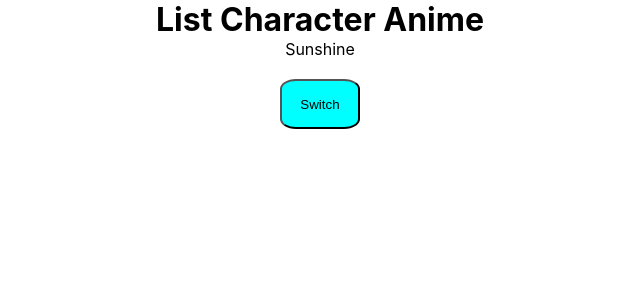
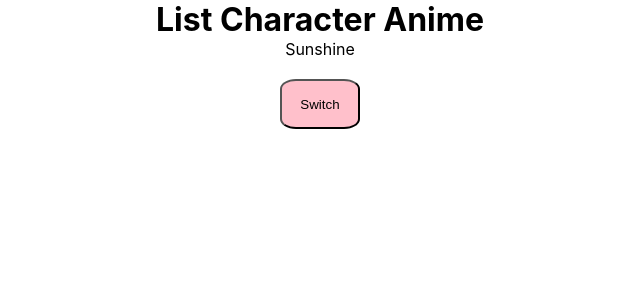
Before and after one commit to hongquandn1999/React-Basic, a React (Create React App) app: page / in a window 1280 px wide. Shown: the top 300 px of the page, without its empty margins (320-960 px from the left). Built offline with nearby package versions, Linux system fonts and the light colour scheme.

Commit message:
Using styled component with props

```diff
--- a/src/App.js
+++ b/src/App.js
@@ -7,12 +7,12 @@ import styled from 'styled-components';
 const StyleButton = styled.button`
 	width: 80px;
 	height: 50px;
-	background-color: aqua;
+	background-color: ${(props) => (props.status ? 'aqua' : 'pink')};
 	border-radius: 20%;
 	margin-top: 20px;
 
 	&:hover {
-		background-color: yellowgreen;
+		background-color: ${(props) => (props.status ? 'yellowgreen' : 'green')};
 		cursor: pointer;
 	}
 `;
@@ -89,7 +89,12 @@ class App extends Component {
 				<header className="App-header">
 					<h1>List Character Anime</h1>
 					<p className={classes.join(' ')}>Sunshine</p>
-					<StyleButton onClick={this.togglePersonHandler}>Switch</StyleButton>
+					<StyleButton
+						status={this.state.showPersons}
+						onClick={this.togglePersonHandler}
+					>
+						Switch
+					</StyleButton>
 					{persons}
 				</header>
 			</div>
```
